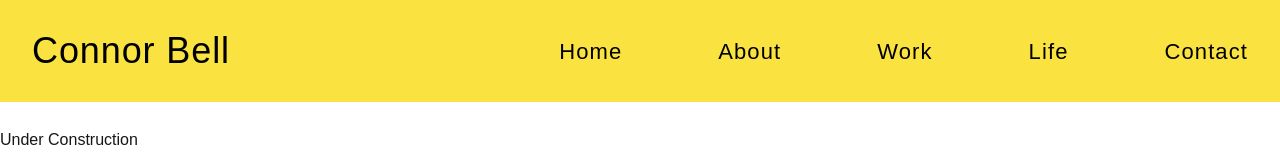
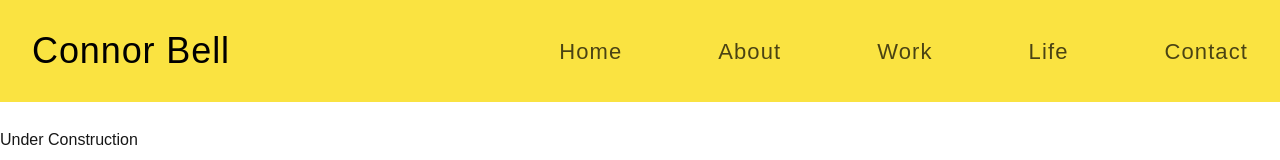
Before and after one commit to u24569608/Connor_Bell_CO_ZA, a Next.js app in the folder site/: page / in a window 1280 px wide. Shown: the top 160 px of the page. Built offline with nearby package versions, Linux system fonts and the light colour scheme; a web font is replaced by a local one.

Commit message:
Update Navbar.tsx

```diff
--- a/site/components/Navbar.tsx
+++ b/site/components/Navbar.tsx
@@ -10,20 +10,20 @@ export default function Navbar() {
       </div>
 
       {/* Links */}
-      <div className="flex gap-24 text-[22px] font-regular tracking-wider text-black">
-        <a href="#hero" className="text-black hover:underline underline-offset-4 transition-all">
+      <div className="flex gap-24 text-[22px] font-medium tracking-wider text-black">
+        <a href="#hero" className="text-black opacity-70 hover:opacity-100 transition-all">
           Home
         </a>
-         <a href="#about" className="text-black hover:underline underline-offset-4 transition-all">
+         <a href="#about" className="text-black opacity-70 hover:opacity-100 transition-all">
           About
         </a>
-        <a href="#work" className="text-black hover:underline underline-offset-4 transition-all">
+        <a href="#work" className="text-black opacity-70 hover:opacity-100 transition-all">
           Work
         </a>
-        <a href="#life" className="text-black hover:underline underline-offset-4 transition-all">
+        <a href="#life" className="text-black opacity-70 hover:opacity-100 transition-all">
           Life
         </a>
-        <a href="#contact" className="text-black hover:underline underline-offset-4 transition-all">
+        <a href="#contact" className="text-black opacity-70 hover:opacity-100 transition-all">
           Contact
         </a>
       </div>
```
